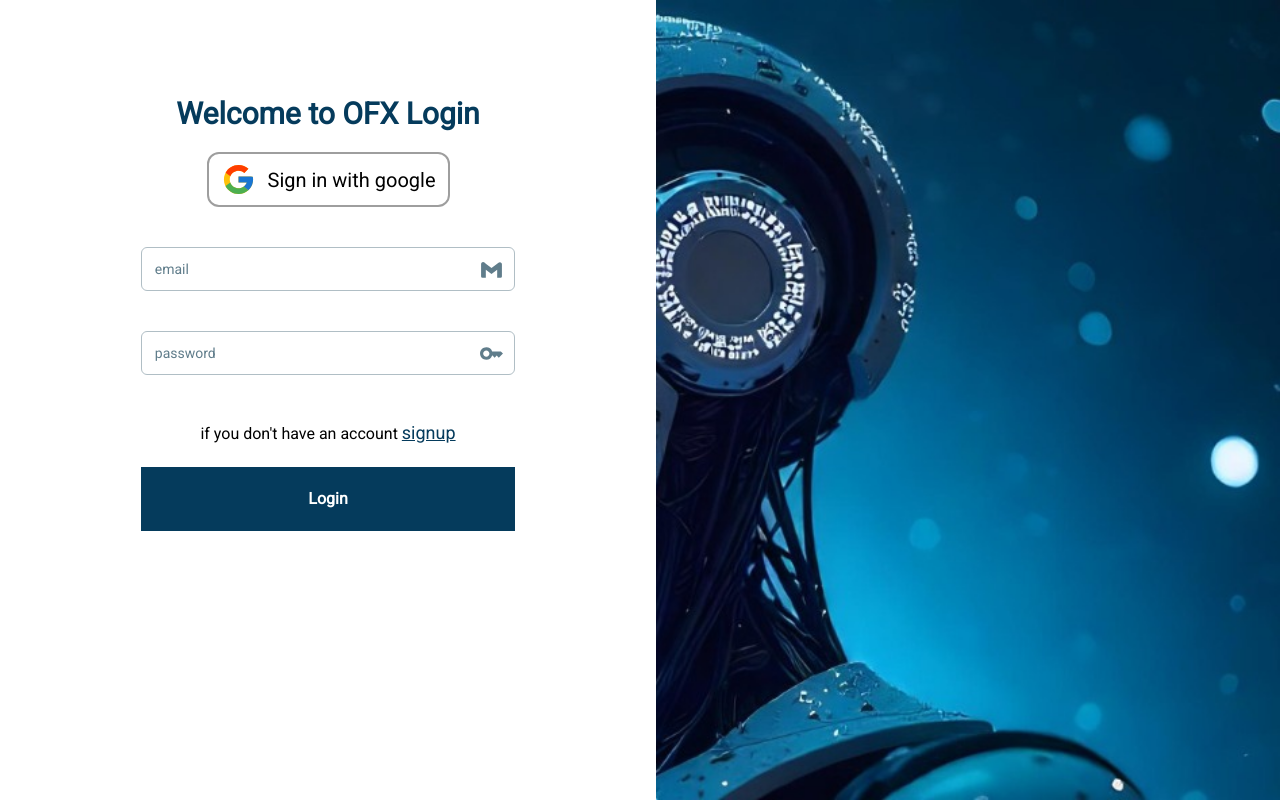
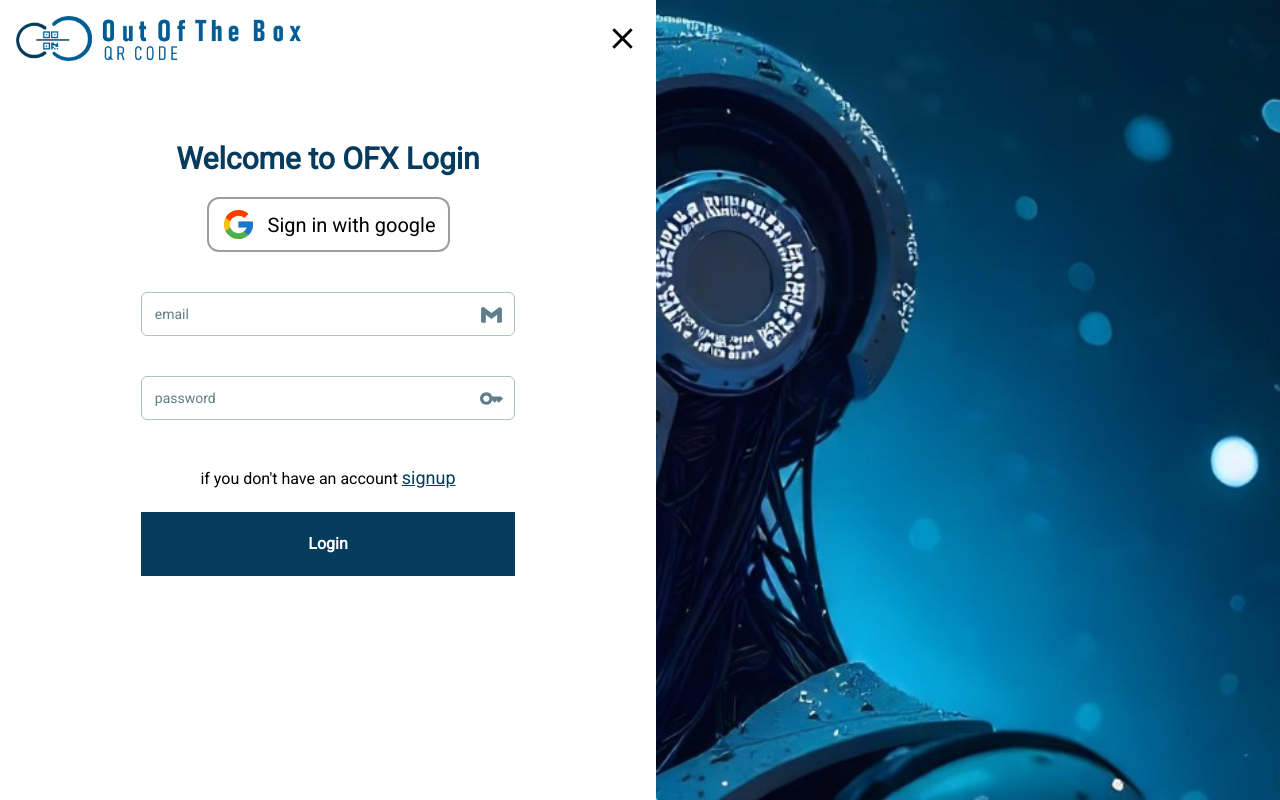
Before and after one commit to KarimALI88/QR, a React (Vite) app: page /login in a window 1280 px wide. Built offline with nearby package versions, Linux system fonts and the light colour scheme; no server answers.

Commit message:
logo login

```diff
--- a/src/pages/user/login/Login.jsx
+++ b/src/pages/user/login/Login.jsx
@@ -1,5 +1,5 @@
 import React, { useState, useEffect, useContext } from "react";
-// import logo from "../../../assets/imgs/QR-LOGO2.PNG";
+import logo from "../../../assets/imgs/QR-LOGO2.PNG";
 import { Input } from "@material-tailwind/react";
 import { BiLogoGmail } from "react-icons/bi";
 import { MdKey } from "react-icons/md";
@@ -57,7 +57,7 @@ const Login = ({ setRefresh }) => {
   return (
     <div className="flex flex-col md:flex-row">
       <div className="flex-1 p-4 min-h-[100%] flex-col">
-        {/* <div className="flex justify-between items-center">
+        <div className="flex justify-between items-center">
           <img src={logo} alt="OFX QR CODE" className="w-52 lg:w-72" />
           <IoMdClose
             className="cursor-pointer"
@@ -65,7 +65,7 @@ const Login = ({ setRefresh }) => {
             color="black"
             onClick={() => navigate("/")}
           />
-        </div> */}
+        </div>
         <div className="text-center my-20 mx-auto">
           <h3 className="text-mainColor font-semibold text-3xl">
             Welcome to OFX Login
--- a/src/pages/user/register/Register.jsx
+++ b/src/pages/user/register/Register.jsx
@@ -1,5 +1,5 @@
 import React, { useEffect, useState } from "react";
-// import logo from "./../../../assets/imgs/QR-LOGO2.png";
+import logo from "./../../../assets/imgs/QR-LOGO2.png";
 import { Input } from "@material-tailwind/react";
 import { BiLogoGmail } from "react-icons/bi";
 import { MdKey } from "react-icons/md";
@@ -76,10 +76,10 @@ const Register = () => {
       </div>
       {/* ------------------------------------------------------------------- */}
       <div className="flex-1  p-4 h-[100%] flex-col">
-        {/* <div className="flex justify-between items-center">
+        <div className="flex justify-between items-center">
           <img src={logo} alt="OFX QR CODE" className="w-52 lg:w-72" />
           <IoMdClose className="cursor-pointer" size={35} color="black" onClick={() => navigate("/")}/>
-        </div> */}
+        </div>
         <div className="text-center my-20 mx-auto">
           <h3 className="text-mainColor font-semibold text-3xl">
             Welcome to OFX Signup
```
